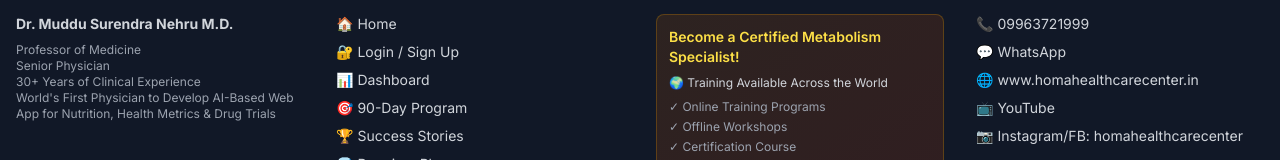
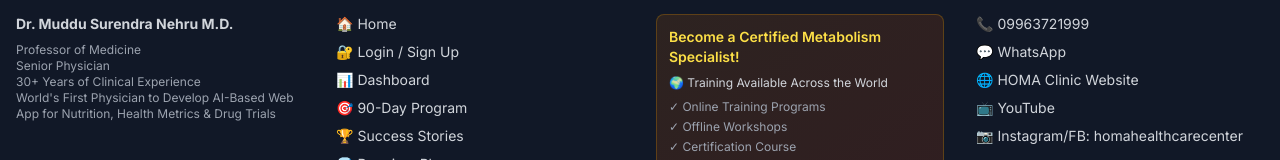
Before and after one commit to muddusurendranehru/DR-MUDDUS-MVP-MIRACLE-VALUE-PROPOSITION, a Next.js app in the folder web/: page / in a window 1280 px wide. Shown: the part 2542-2702 px from the top of the page. Built offline with nearby package versions, Linux system fonts and the light colour scheme.

Commit message:
Update footer website link to Render URL

```diff
--- a/web/app/layout.tsx
+++ b/web/app/layout.tsx
@@ -132,8 +132,8 @@
                     <a href="https://wa.me/919963721999" target="_blank" className="text-gray-300 hover:text-green-400 transition-colors">
                       💬 WhatsApp
                     </a>
-                    <a href="https://www.homahealthcarecenter.in" target="_blank" className="text-gray-300 hover:text-white transition-colors">
-                      🌐 www.homahealthcarecenter.in
+                    <a href="https://dr-muddus-mvp-miracle-value-proposition-2l36.onrender.com" target="_blank" className="text-gray-300 hover:text-white transition-colors">
+                      🌐 HOMA Clinic Website
                     </a>
                     <a
                       href="https://www.youtube.com/channel/UCf8avHrw6K07POXSIoKgHwg"
```
